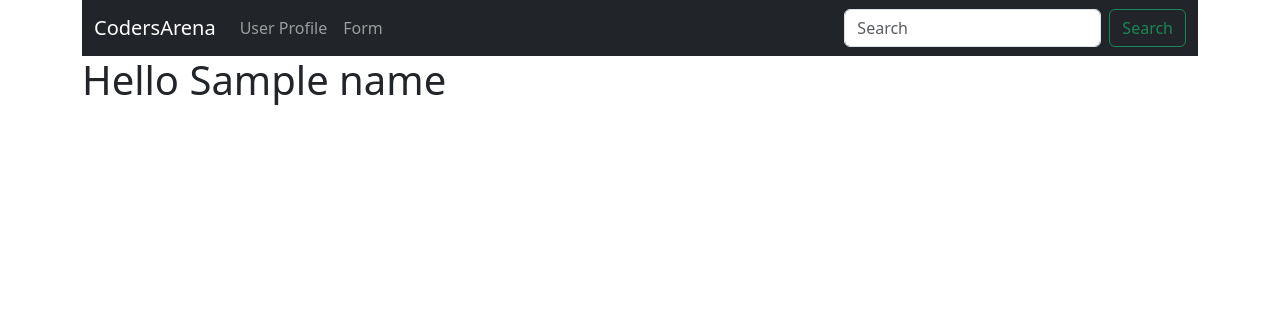
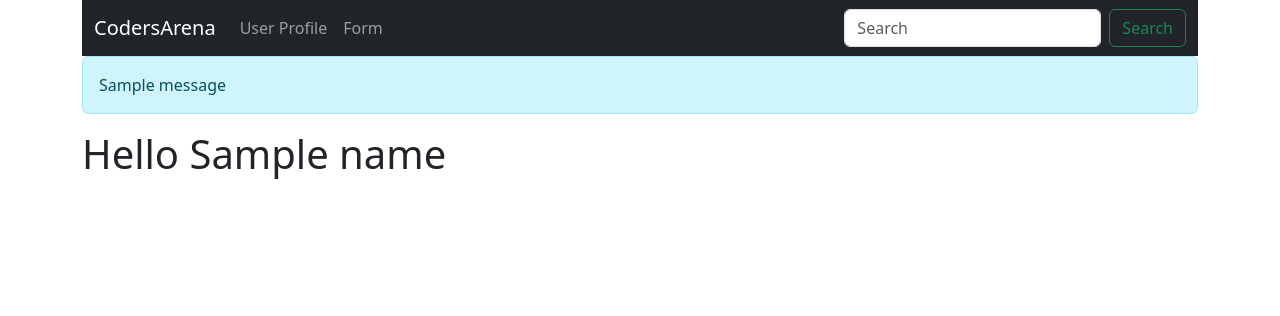
Before and after one commit to clickTwice26/flask_full, a Flask app: template templates/name.html in a window 1280 px wide. Shown: the top 316 px of the page. Run offline with Flask 3, Linux system fonts and the light colour scheme; the template is opened without the code that fills it: values that come from a table or form of the project are taken from there, most other values are stand-ins (such as "Sample title", 1, 10 or a date in 2020); one stand-in notice (Sample message) is shown.

Commit message:
class 6 completed

```diff
--- a/app.py
+++ b/app.py
@@ -1,4 +1,4 @@
-from flask import Flask, render_template, request, redirect
+from flask import Flask, render_template, request, redirect,flash
 from flask_wtf import FlaskForm
 from wtforms import StringField, SubmitField
 from wtforms.validators import DataRequired
@@ -12,7 +12,9 @@ class NamerForm(FlaskForm):
     submit = SubmitField("Submit")# Create a route decorator
 @app.route("/")
 def index():
+
     first_name = "John"
+
     stuff = "This is <strong> Bold </strong>"
     item_list = ["item1", "item2", "item3", 41, 41]
     return render_template("index.html", first_name=first_name, stuff=stuff, item_list=item_list)
@@ -36,6 +38,7 @@ def name():
     if form.validate_on_submit():
         name = form.name.data
         form.name.data = ''
+        flash("Form Submitted Successfully")
     return render_template("name.html", name=name, form=form)
 
 
--- a/templates/index.html
+++ b/templates/index.html
@@ -3,5 +3,7 @@
 	Home
 {% endblock %}
 {% block content %}
+
+
 	This is a home page
 {% endblock %}
--- a/templates/name.html
+++ b/templates/name.html
@@ -1,6 +1,16 @@
 {% extends 'base.html' %}
 {% block content %}
+
+
+
+
     {% if name %}
+            {% for message in get_flashed_messages() %}
+       <div class="alert alert-info" role="alert">
+      {{ message }}
+       </div>
+     {% endfor %}
+
         <h1>Hello {{ name }}</h1>
     	{% else %}
         <h1>What's your name?</h1><br>
```
